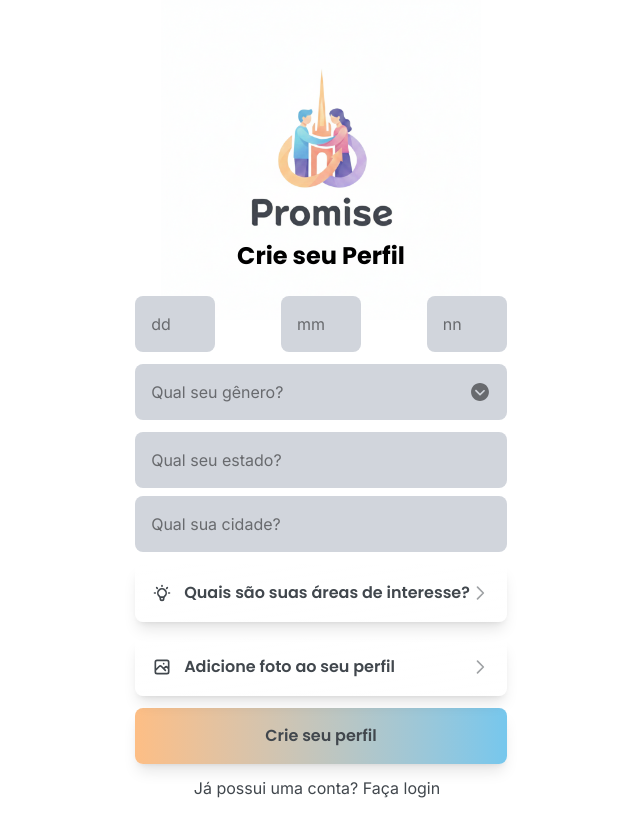
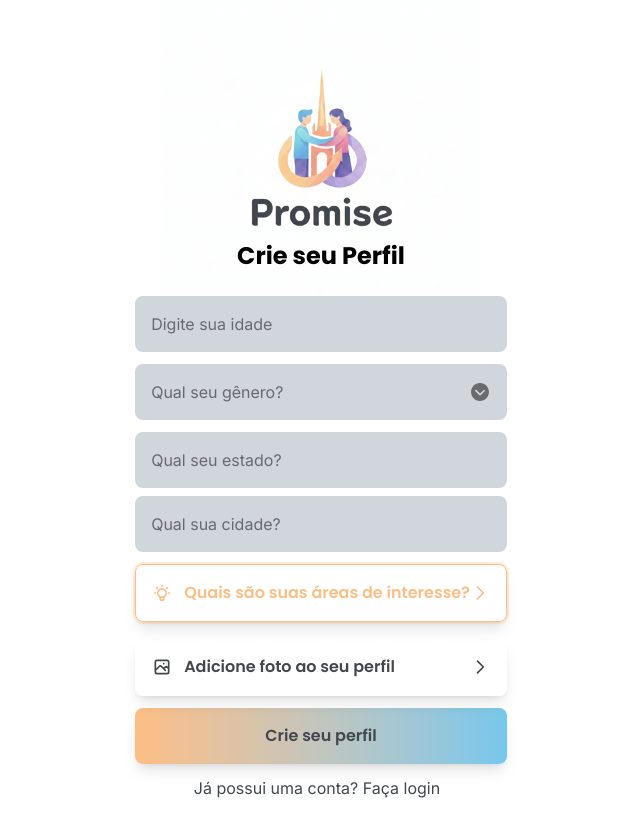
Before and after one commit to Tyago-santos/promise, a React (Vite) app: page /create_person in a window 1280 px wide. Shown: the whole page, without its empty margins (319-959 px from the left). Built offline with nearby package versions, Linux system fonts and the light colour scheme.

Commit message:
chore: impment erros vlidate am inputs

```diff
--- a/src/routes/__public/create_person.tsx
+++ b/src/routes/__public/create_person.tsx
@@ -9,6 +9,8 @@ import ModalPerfilHobbies from "@/components/ModalPerfilHobbies";
 import ModalPerfilPhoto from "@/components/ModalPerfilPhoto";
 
 import { useForm } from "react-hook-form";
+
+import { userStore } from "@/store/userStore";
 
 export const Route = createFileRoute("/__public/create_person")({
   component: App,
@@ -26,9 +28,7 @@ export const Route = createFileRoute("/__public/create_person")({
 });
 
 type FormTypeCreatePerson = {
-  age_day: string;
-  age_month: string;
-  age_yaer: string;
+  age: string;
   sex: string;
   place: string;
   city: string;
@@ -36,18 +36,32 @@ type FormTypeCreatePerson = {
 };
 
 function App() {
-  const { register, handleSubmit } = useForm<FormTypeCreatePerson>();
+  const {
+    register,
+    handleSubmit,
+    formState: { errors },
+  } = useForm<FormTypeCreatePerson>();
   const [arrowSelect, setArrowSelect] = useState(false);
   const [modalHobbies, setModalHobbies] = useState(false);
   const [modalPhoto, setModalPhoto] = useState(false);
 
-  const { ref, ...restSelect } = register("sex");
+  const imagePerfil = userStore((state) => state.image_perfil);
+  const intersPerfil = userStore((state) => state.inters);
+
+  const { ref, ...restSelect } = register("sex", {
+    required: "campo obrigatório",
+  });
   const navigate = useNavigate();
 
   const selectRef = useRef<HTMLSelectElement | null>(null);
 
   const handleSubmitForm = () => {
-    alert("envou");
+    if (imagePerfil && intersPerfil) {
+      navigate({
+        to: "/",
+        replace: true,
+      });
+    }
   };
 
   const handleChangeIconSelect = () => {
@@ -70,40 +84,28 @@ function App() {
           <h4 className="font-display text-2xl font-bold text-center mb-6">
             Crie seu Perfil
           </h4>
-          <div className="flex items-center justify-between">
+          <label>
             <input
-              {...register("age_day", {
-                required: true,
-                maxLength: 2,
-                pattern: /\d/,
+              {...register("age", {
+                required: "Campo obrigatório*",
+                minLength: { value: 2, message: "Mínimo de 2 números" },
+                pattern: {
+                  value: /\d/,
+                  message: "este campo só aceita numeros",
+                },
               })}
-              className=" bg-gray-300 p-4 rounded-lg font-sans w-20  focus:outline-none
-             focus:ring-2 focus:ring-secondary/30"
-              placeholder="dd"
+              className={
+                errors.age
+                  ? `block bg-gray-300 p-4 my-2 rounded-lg font-sans w-full
+            focus:outline-none focus:ring-2 focus:ring-secondary/30 border border-red-500`
+                  : `block bg-gray-300 p-4 my-2 rounded-lg font-sans w-full
+            focus:outline-none focus:ring-2 focus:ring-secondary/30`
+              }
+              placeholder="Digite sua idade"
             />
 
-            <input
-              {...register("age_month", {
-                required: true,
-                maxLength: 2,
-                pattern: /\d/,
-              })}
-              className=" bg-gray-300 p-4 rounded-lg font-sans w-20  focus:outline-none
-             focus:ring-2 focus:ring-secondary/30"
-              placeholder="mm"
-            />
-
-            <input
-              {...register("age_yaer", {
-                required: true,
-                maxLength: 2,
-                pattern: /\d/,
-              })}
-              className=" bg-gray-300 p-4 rounded-lg font-sans w-20  focus:outline-none
-             focus:ring-2 focus:ring-secondary/30"
-              placeholder="nn"
-            />
-          </div>
+            {errors.age && <p className="text-red-500">{errors.age.message}</p>}
+          </label>
 
           <div className="flex justify-between items-center bg-gray-300 rounded-lg font-sans w-full my-3">
             <select
@@ -115,7 +117,7 @@ function App() {
               style={{ color: "#686a6e" }}
               className="appearance-none bg-transparent p-4 w-full focus:outline-none"
             >
-              <option value="" disabled selected>
+              <option disabled selected>
                 Qual seu gênero?
               </option>
               <option value="man">Homem</option>
@@ -132,26 +134,64 @@ function App() {
               )}
             </div>
           </div>
+          {errors.sex && <p className="text-red-500">{errors.sex.message}</p>}
 
-          <input
-            {...register("place")}
-            className="block bg-gray-300 p-4 rounded-lg font-sans w-full
-            focus:outline-none focus:ring-2 focus:ring-secondary/30"
-            placeholder="Qual seu estado?"
-          />
+          <label>
+            <input
+              {...register("place", {
+                required: "Campo obrigatório*",
+                minLength: { value: 2, message: "Mínimo de 2 caracteres" },
+              })}
+              className={
+                errors.place
+                  ? `block bg-gray-300 p-4 my-2 rounded-lg font-sans w-full
+            focus:outline-none focus:ring-2 focus:ring-secondary/30 border border-red-500`
+                  : `block bg-gray-300 p-4 my-2 rounded-lg font-sans w-full
+            focus:outline-none focus:ring-2 focus:ring-secondary/30`
+              }
+              placeholder="Qual seu estado?"
+            />
 
-          <input
-            {...register("city")}
-            className="block bg-gray-300 p-4 my-2 rounded-lg font-sans w-full
-            focus:outline-none focus:ring-2 focus:ring-secondary/30"
-            placeholder="Qual sua cidade?"
-          />
+            {errors.place && (
+              <p className="text-red-500">{errors.place.message}</p>
+            )}
+          </label>
 
+          <label>
+            <input
+              {...register("city", { required: "Campo obrigatório*" })}
+              className={
+                errors.city
+                  ? `block bg-gray-300 p-4 my-2 rounded-lg font-sans w-full
+            focus:outline-none focus:ring-2 focus:ring-secondary/30 border border-red-500`
+                  : `block bg-gray-300 p-4 my-2 rounded-lg font-sans w-full
+            focus:outline-none focus:ring-2 focus:ring-secondary/30`
+              }
+              placeholder="Qual sua cidade?"
+            />
+            {errors.city && (
+              <p className="text-red-500">{errors.city.message}</p>
+            )}
+          </label>
           <div className="space-y-4 mt-3">
             <button
               onClick={handleModalHobbies}
               type="button"
-              className="group relative bg-gradient-to-br from-white/5 to-white/0
+              className={
+                intersPerfil
+                  ? `group relative bg-gradient-to-br from-white/5 to-white/0
+                hover:from-white/10 hover:to-white/0
+                border  border-primary
+                transform transition-all duration-200
+                hover:translate-y-[-2px] active:translate-y-0 active:scale-[0.98]
+                shadow-lg hover:shadow-xl hover:shadow-primary/10
+                block w-full cursor-pointer p-4
+                rounded-lg font-display font-semibold
+                text-primary
+                outline-none ring-2 ring-primary/30
+                overflow-hidden
+                flex items-center justify-between`
+                  : `group relative bg-gradient-to-br from-white/5 to-white/0
                 hover:from-white/10 hover:to-white/0
                 border border-white/20 hover:border-primary
                 transform transition-all duration-200
@@ -162,11 +202,16 @@ function App() {
                 text-text hover:text-primary
                 focus:outline-none focus:ring-2 focus:ring-primary/30
                 overflow-hidden
-                flex items-center justify-between"
+                flex items-center justify-between`
+              }
             >
               <span className="flex items-center gap-3">
                 <svg
-                  className="w-5 h-5 text-text group-hover:text-primary transition-colors"
+                  className={
+                    intersPerfil
+                      ? `w-5 h-5 text-primary transition-colors`
+                      : `-5 h-5 text-text group-hover:text-primary transition-colors`
+                  }
                   fill="none"
                   viewBox="0 0 24 24"
                   stroke="currentColor"
@@ -184,8 +229,13 @@ function App() {
                 Quais são suas áreas de interesse?
               </span>
               <svg
-                className="w-5 h-5 text-text/50 group-hover:text-primary
-                  transition-transform transform group-hover:translate-x-1"
+                className={
+                  intersPerfil
+                    ? `w-5 h-5 text-primary
+                  transition-transform transform group-hover:translate-x-1`
+                    : `w-5 h-5 text-text/50 group-hover:text-primary
+                  transition-transform transform group-hover:translate-x-1`
+                }
                 fill="none"
                 viewBox="0 0 24 24"
                 stroke="currentColor"
@@ -202,7 +252,21 @@ function App() {
             <button
               onClick={() => setModalPhoto(true)}
               type="button"
-              className="group relative bg-gradient-to-br from-white/5 to-white/0
+              className={
+                imagePerfil
+                  ? `group relative bg-gradient-to-br from-white/5 to-white/0
+                from-white/10 to-white/0
+                border border-white/20 border-secondary
+                transform transition-all duration-200
+                hover:translate-y-[-2px] active:translate-y-0 active:scale-[0.98]
+                shadow-lg hover:shadow-xl hover:shadow-secondary/10
+                block w-full cursor-pointer p-4
+                rounded-lg font-display font-semibold
+                text-secondary
+                outline-none ring-2 ring-secondary/30
+                overflow-hidden
+                flex items-center justify-between`
+                  : `group relative bg-gradient-to-br from-white/5 to-white/0
                 hover:from-white/10 hover:to-white/0
                 border border-white/20 hover:border-secondary
                 transform transition-all duration-200
@@ -213,11 +277,16 @@ function App() {
                 text-text hover:text-secondary
                 focus:outline-none focus:ring-2 focus:ring-secondary/30
                 overflow-hidden
-                flex items-center justify-between"
+                flex items-center justify-between`
+              }
             >
               <span className="flex items-center gap-3">
                 <svg
-                  className="w-5 h-5 text-text group-hover:text-secondary transition-colors"
+                  className={
+                    imagePerfil
+                      ? `w-5 h-5 text-secondary transition-colors`
+                      : `w-5 h-5 text-text group-hover:text-secondary transition-colors`
+                  }
                   fill="none"
                   viewBox="0 0 24 24"
                   stroke="currentColor"
@@ -234,7 +303,11 @@ function App() {
                 Adicione foto ao seu perfil
               </span>
               <svg
-                className="w-5 h-5 text-text/50 group-hover:text-secondary transition-transform transform group-hover:translate-x-1"
+                className={
+                  imagePerfil
+                    ? `w-5 h-5  text-secondary transition-transform transform group-hover:translate-x-1`
+                    : `w-5 h-5  group-hover:text-secondary transition-transform transform group-hover:translate-x-1`
+                }
                 fill="none"
                 viewBox="0 0 24 24"
                 stroke="currentColor"
@@ -250,11 +323,7 @@ function App() {
           </div>
 
           <input
-            onClick={() =>
-              navigate({
-                to: "/",
-              })
-            }
+            onClick={handleSubmitForm}
             className="bg-gradient-to-r from-primary to-secondary
               hover:from-primary/90 hover:to-secondary/90
               active:scale-[0.98]
```
